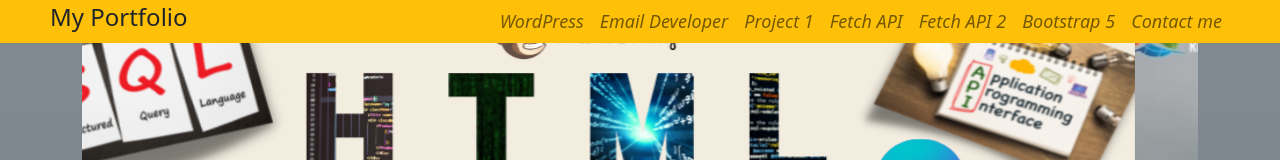
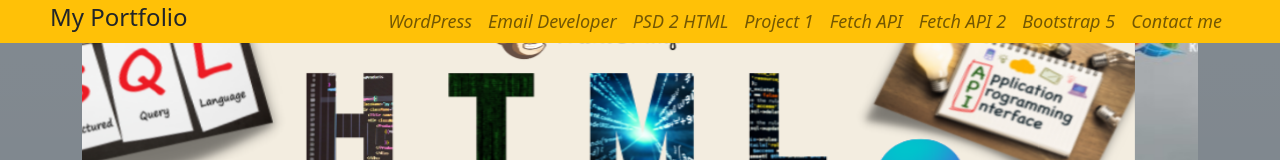
Before and after one commit to toz7/portfolio, a plain HTML site: page index.html in a window 1280 px wide. Shown: the top 160 px of the page. Drawn offline with nearby package versions, Linux system fonts and the light colour scheme; files that its build step writes are made by us from their sources.

Commit message:
Update index.html

```diff
--- a/index.html
+++ b/index.html
@@ -33,6 +33,9 @@
                         </li>
                         <li class="nav-item">
                             <a href="https://toz7.github.io/email_dev/" class="nav-link">Email Developer</a>
+                        </li>
+                        <li class="nav-item">
+                            <a href="https://toz7.github.io/miles_assestment/" class="nav-link">PSD 2 HTML</a>
                         </li>
                         <li class="nav-item">
                             <a href="https://toz7.github.io/meta_certification_project1/" class="nav-link">Project 1</a>
```
